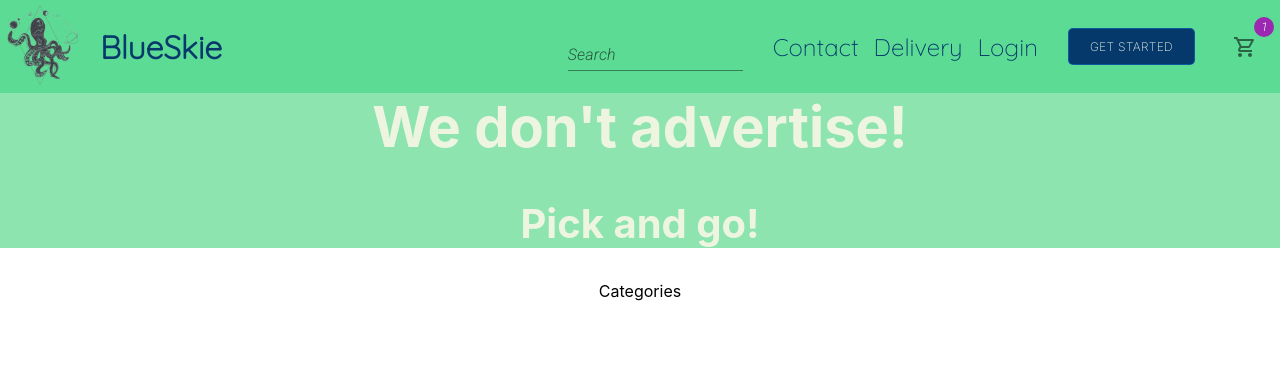
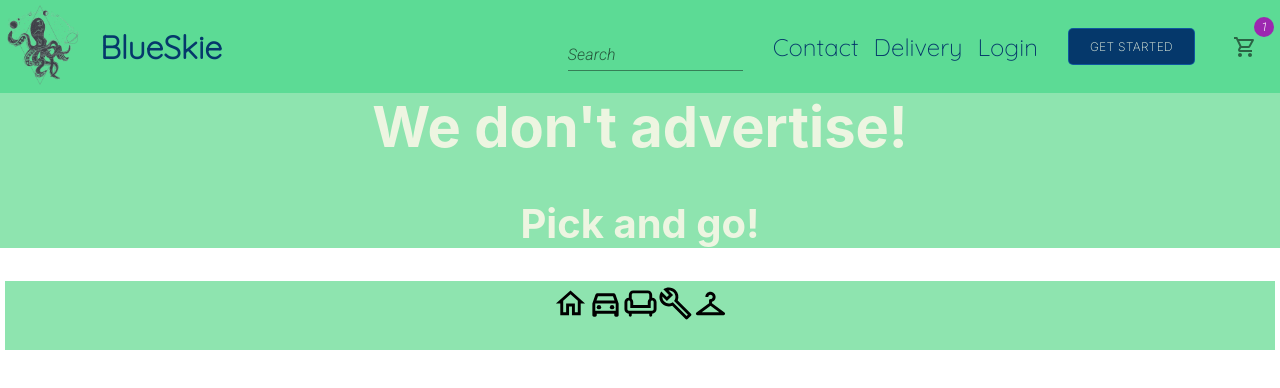
Before and after one commit to RichardPlangar/E-Commerce, a React (Create React App) app in the folder Frontend/: page / in a window 1280 px wide. Shown: the top 388 px of the page. Built offline with nearby package versions, Linux system fonts and the light colour scheme; no server answers; the HTML template or start-up script is replaced by a standard one; a web font is replaced by a local one.

Commit message:
CategoriesIcon component has been added to Categories

```diff
--- a/Frontend/src/components/Categories/Categories.tsx
+++ b/Frontend/src/components/Categories/Categories.tsx
@@ -1,4 +1,10 @@
-const Categories: React.FC = (categories) => {
-  return <div>Categories</div>;
+import { CategoriesIcon } from '../CategoriesIcon/CategoriesIcon';
+
+const Categories: React.FC = () => {
+  return (
+    <div className="category-container">
+      <CategoriesIcon />
+    </div>
+  );
 };
 export default Categories;
```
